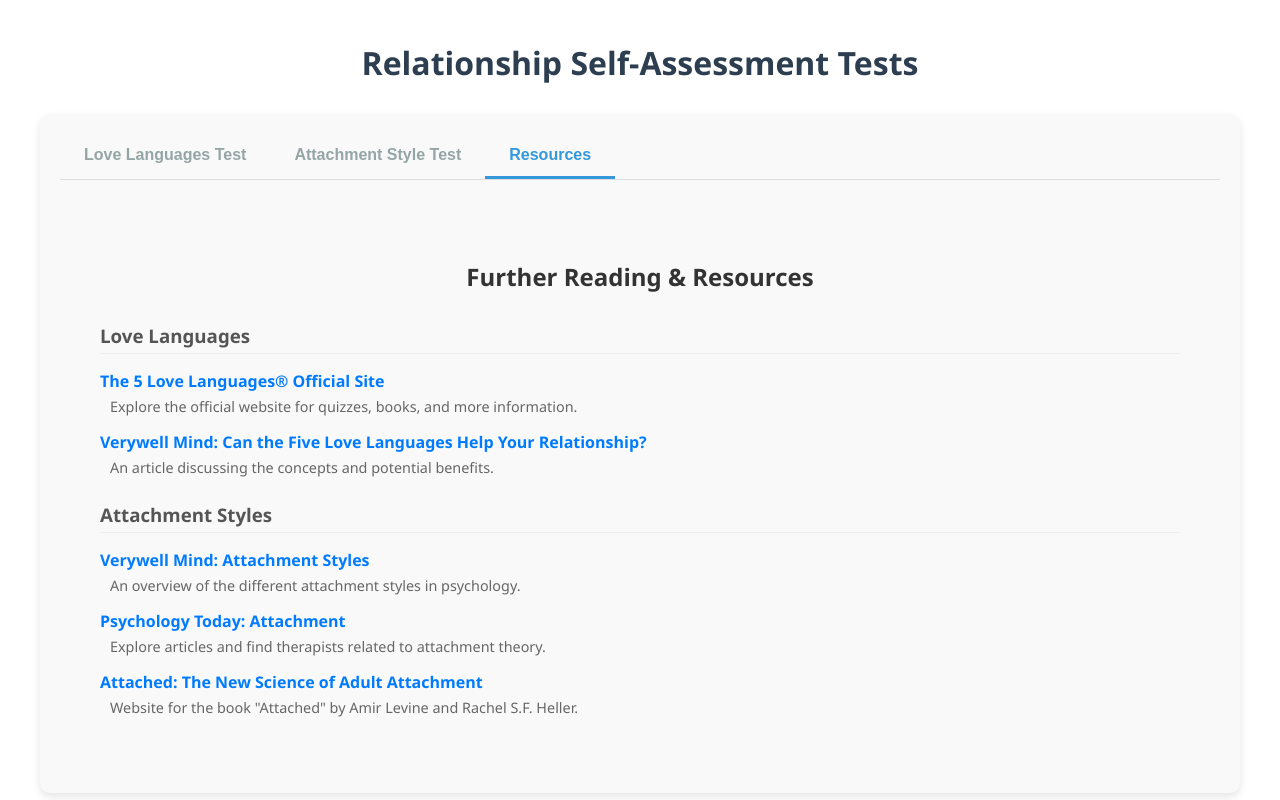
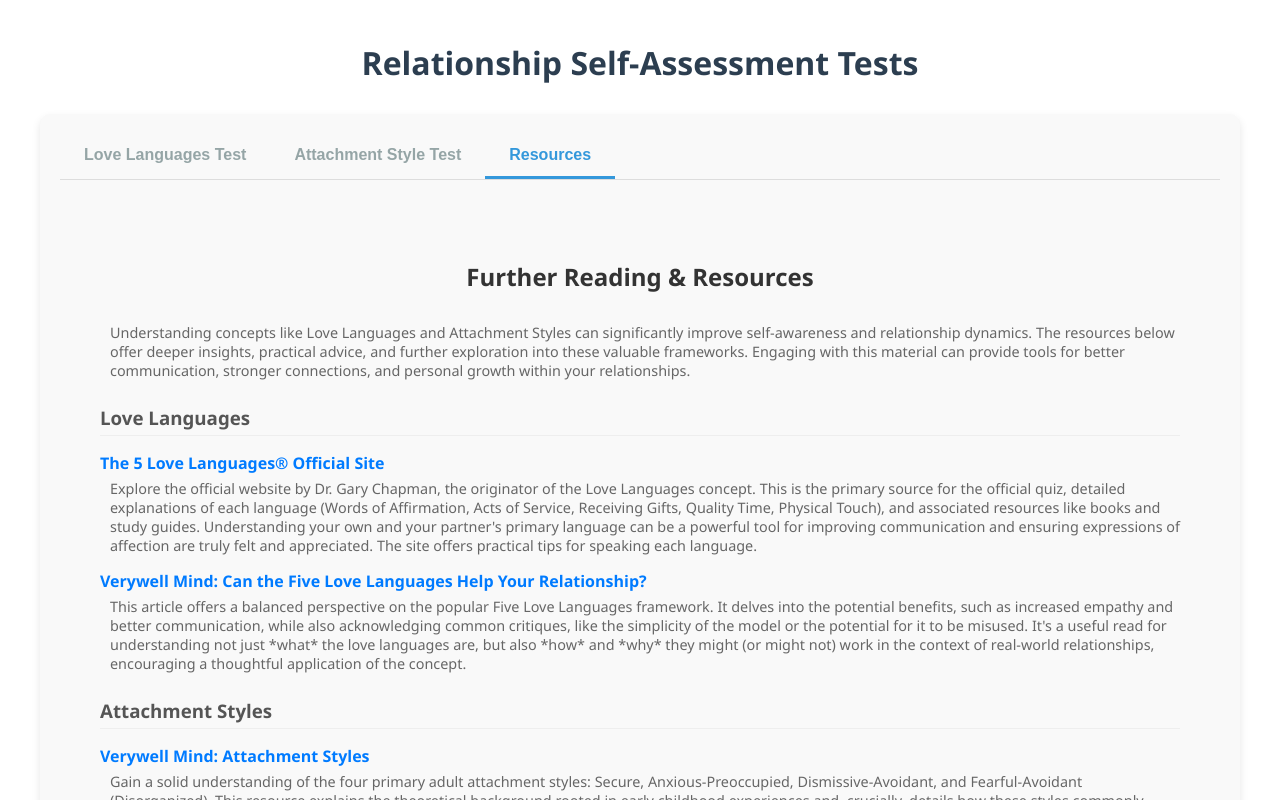
Before and after one commit to JaviMaligno/relationships-tests, a React (Create React App) app: page /resources in a window 1280 px wide. Both pictures are taken after a click on the button "Resources". Shown: the top 800 px of the page. Built offline with nearby package versions, Linux system fonts and the light colour scheme.

Commit message:
Enhance Resources section with introductory text and detailed descriptions for each resource; mark completion of initial improvements in the AdSense Improvement Plan.

```diff
--- a/src/components/Resources.tsx
+++ b/src/components/Resources.tsx
@@ -5,6 +5,13 @@
   return (
     <div className="resources-content">
       <h2>Further Reading & Resources</h2>
+      <p className="resources-intro">
+        Understanding concepts like Love Languages and Attachment Styles can significantly
+        improve self-awareness and relationship dynamics. The resources below offer
+        deeper insights, practical advice, and further exploration into these valuable
+        frameworks. Engaging with this material can provide tools for better communication,
+        stronger connections, and personal growth within your relationships.
+      </p>
 
       <section>
         <h3>Love Languages</h3>
@@ -13,13 +20,30 @@
             <a href="https://www.5lovelanguages.com/" target="_blank" rel="noopener noreferrer">
               The 5 Love Languages® Official Site
             </a>
-            <p>Explore the official website for quizzes, books, and more information.</p>
+            <p>
+              Explore the official website by Dr. Gary Chapman, the originator of the
+              Love Languages concept. This is the primary source for the official quiz,
+              detailed explanations of each language (Words of Affirmation, Acts of Service,
+              Receiving Gifts, Quality Time, Physical Touch), and associated resources like
+              books and study guides. Understanding your own and your partner's primary
+              language can be a powerful tool for improving communication and ensuring
+              expressions of affection are truly felt and appreciated. The site offers
+              practical tips for speaking each language.
+            </p>
           </li>
           <li>
             <a href="https://www.verywellmind.com/can-the-five-love-languages-help-your-relationship-4783538" target="_blank" rel="noopener noreferrer">
               Verywell Mind: Can the Five Love Languages Help Your Relationship?
             </a>
-            <p>An article discussing the concepts and potential benefits.</p>
+            <p>
+              This article offers a balanced perspective on the popular Five Love Languages
+              framework. It delves into the potential benefits, such as increased empathy
+              and better communication, while also acknowledging common critiques, like
+              the simplicity of the model or the potential for it to be misused. It's a
+              useful read for understanding not just *what* the love languages are, but
+              also *how* and *why* they might (or might not) work in the context of
+              real-world relationships, encouraging a thoughtful application of the concept.
+            </p>
           </li>
         </ul>
       </section>
@@ -31,19 +55,44 @@
             <a href="https://www.verywellmind.com/attachment-styles-2795344" target="_blank" rel="noopener noreferrer">
               Verywell Mind: Attachment Styles
             </a>
-            <p>An overview of the different attachment styles in psychology.</p>
+            <p>
+              Gain a solid understanding of the four primary adult attachment styles:
+              Secure, Anxious-Preoccupied, Dismissive-Avoidant, and Fearful-Avoidant
+              (Disorganized). This resource explains the theoretical background rooted
+              in early childhood experiences and, crucially, details how these styles
+              commonly manifest in adult behaviors, relationship patterns, and internal
+              experiences. Recognizing your own and potentially your partner's attachment
+              style can illuminate recurring relationship dynamics and provide a foundation
+              for building healthier connections.
+            </p>
           </li>
           <li>
             <a href="https://www.psychologytoday.com/us/basics/attachment" target="_blank" rel="noopener noreferrer">
               Psychology Today: Attachment
             </a>
-            <p>Explore articles and find therapists related to attachment theory.</p>
+            <p>
+              Psychology Today provides a broad overview and collection of articles related
+              to attachment theory. This is a great resource for exploring the topic beyond
+              the basics, covering its implications in various life stages and contexts,
+              including partner selection, conflict resolution, parenting, and therapeutic
+              approaches. You can find diverse perspectives from different experts, summaries
+              of recent research, and links to find therapists who specialize in
+              attachment-related issues.
+            </p>
           </li>
            <li>
             <a href="https://www.attachedthebook.com/wordpress/" target="_blank" rel="noopener noreferrer">
              Attached: The New Science of Adult Attachment
             </a>
-            <p>Website for the book "Attached" by Amir Levine and Rachel S.F. Heller.</p>
+            <p>
+              This is the companion website for the widely-read book "Attached" by Amir
+              Levine and Rachel S.F. Heller, which popularized adult attachment theory
+              for a mainstream audience. The book focuses on providing practical, actionable
+              advice based on attachment principles to help individuals find and maintain
+              fulfilling relationships. The website likely offers supplementary content,
+              author insights, community features, or links to purchase the book, serving
+              as a direct portal to the authors' specific approach.
+            </p>
           </li>
         </ul>
       </section>
```
Also changed, not shown: 1 other file (tests, documents, lock files or other folders).
